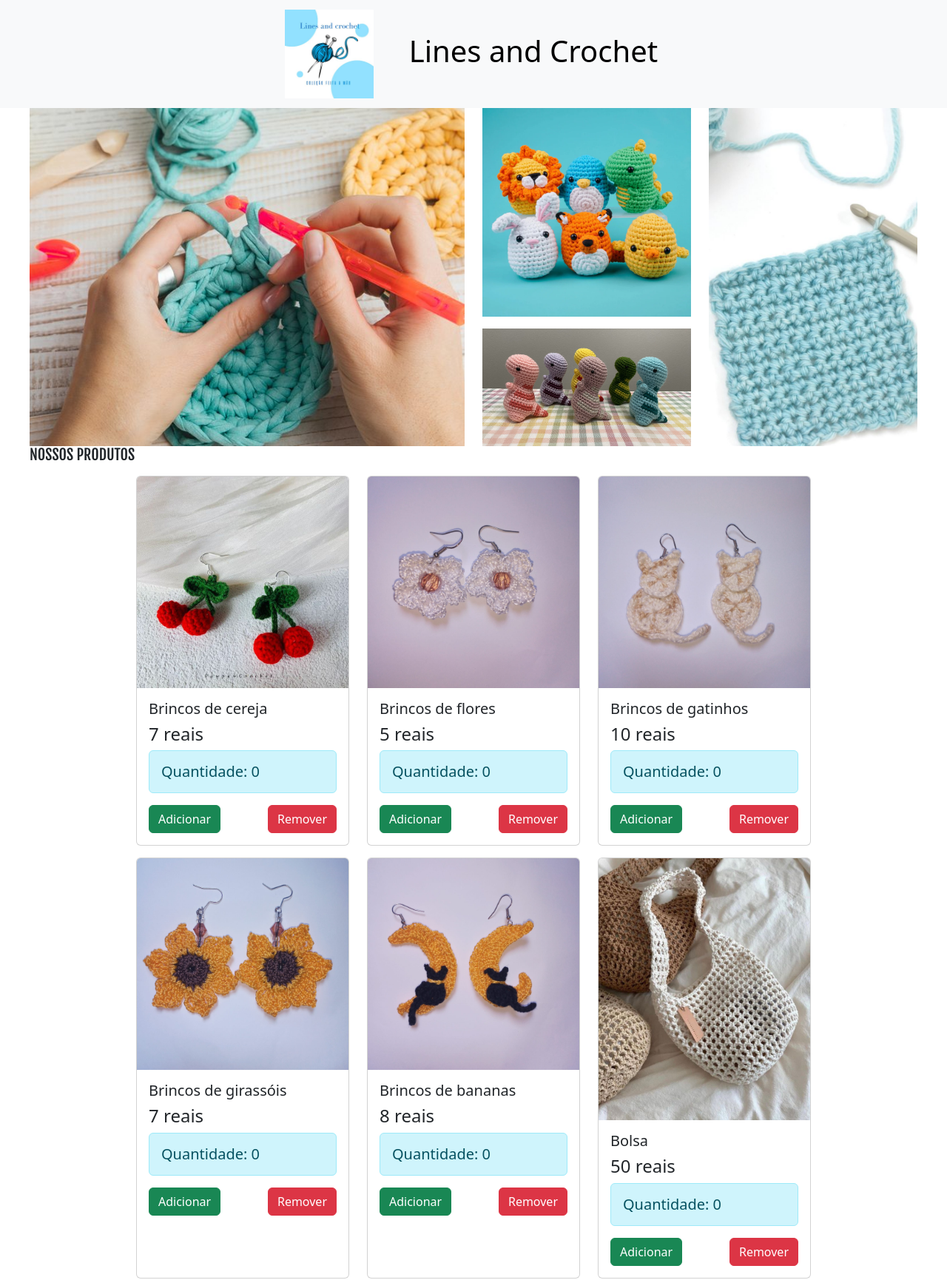
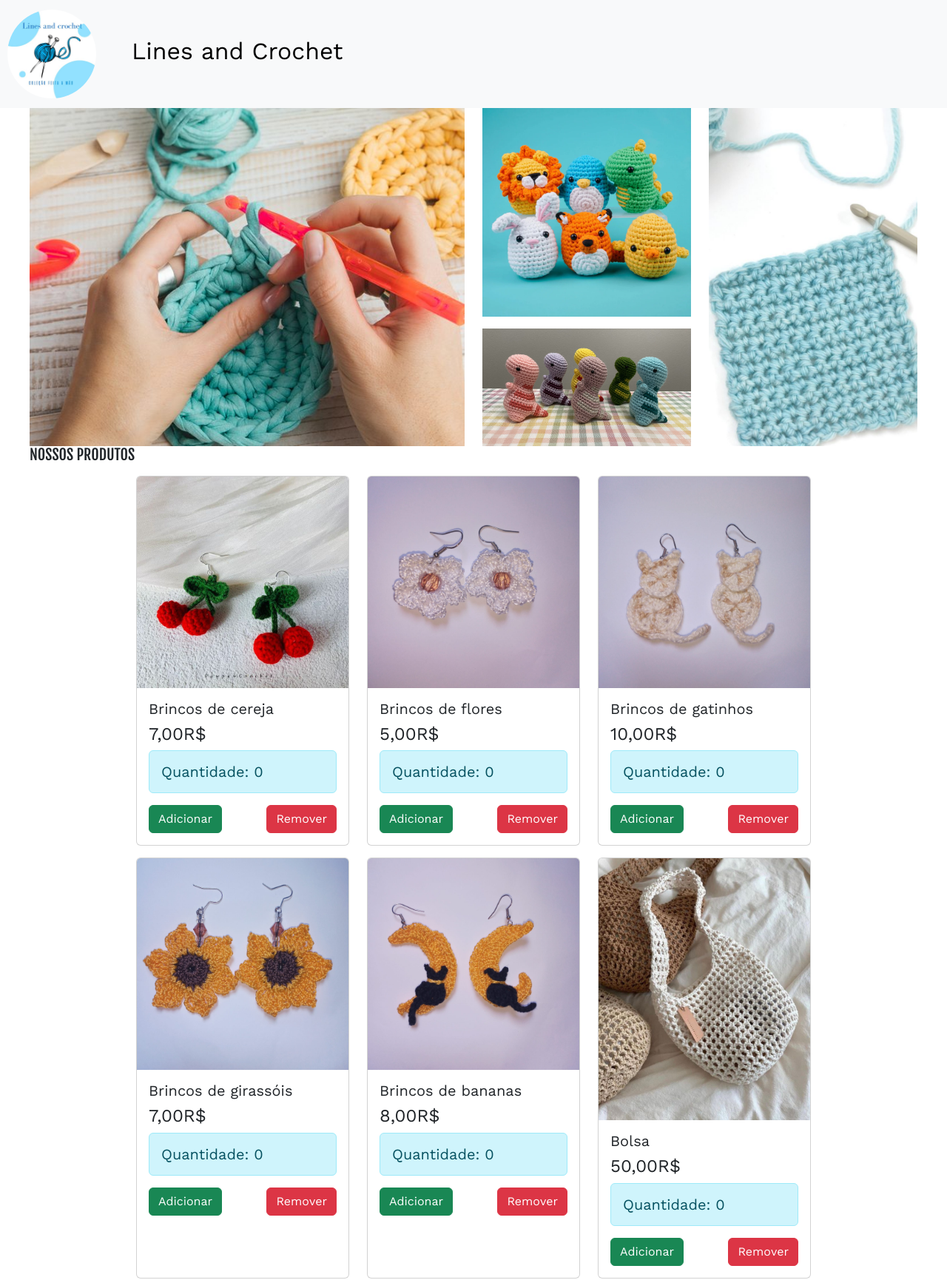
Before and after one commit to RamonPapes/lines-crochet, a plain HTML site: page index.html in a window 1280 px wide. Shown: the top 1730 px of the page at 74% size. Drawn offline with nearby package versions, Linux system fonts and the light colour scheme.

Commit message:
atualizando estilo

```diff
--- a/index.html
+++ b/index.html
@@ -13,22 +13,22 @@
     <link rel="shortcut icon" href="img/logo_crochet.jpeg" type="image/x-icon">
     <link rel="stylesheet" href="./styles/grid.css">
     <link rel="stylesheet" href="./styles/flex.css">
+    <link rel="stylesheet" href="https://cdnjs.cloudflare.com/ajax/libs/font-awesome/6.4.2/css/all.min.css"
+    integrity="sha512-z3gLpd7yknf1YoNbCzqRKc4qyor8gaKU1qmn+CShxbuBusANI9QpRohGBreCFkKxLhei6S9CQXFEbbKuqLg0DA=="
+    crossorigin="anonymous" referrerpolicy="no-referrer" />
+    <link href="https://cdn.jsdelivr.net/npm/bootstrap@5.3.2/dist/css/bootstrap.min.css" rel="stylesheet"
+    integrity="sha384-T3c6CoIi6uLrA9TneNEoa7RxnatzjcDSCmG1MXxSR1GAsXEV/Dwwykc2MPK8M2HN" crossorigin="anonymous">
     <link rel="stylesheet" href="./styles/style.css">
-    <link rel="stylesheet" href="https://cdnjs.cloudflare.com/ajax/libs/font-awesome/6.4.2/css/all.min.css"
-        integrity="sha512-z3gLpd7yknf1YoNbCzqRKc4qyor8gaKU1qmn+CShxbuBusANI9QpRohGBreCFkKxLhei6S9CQXFEbbKuqLg0DA=="
-        crossorigin="anonymous" referrerpolicy="no-referrer" />
-    <link href="https://cdn.jsdelivr.net/npm/bootstrap@5.3.2/dist/css/bootstrap.min.css" rel="stylesheet"
-        integrity="sha384-T3c6CoIi6uLrA9TneNEoa7RxnatzjcDSCmG1MXxSR1GAsXEV/Dwwykc2MPK8M2HN" crossorigin="anonymous">
 </head>
 
 <body>
     <header>
         <nav class="navbar navbar-light bg-light" style="padding-left: 10px;">
             <a class="navbar-brand"
-                style="display: flex; justify-content: center; align-items: center; width: 100%; column-gap: 3rem;"
+                style="display: flex; justify-content: flex-start; align-items: center; width: 100%; column-gap: 3rem;"
                 href="#">
-                <img src="img/logo_crochet.jpeg" width="120" height="120" class="d-inline-block align-top" alt="">
-                <h1>Lines and Crochet</h1>
+                <img style="border-radius: 50%;" src="img/logo_crochet.jpeg" width="120" height="120" class="d-inline-block align-top" alt="">
+                <h2>Lines and Crochet</h2>
             </a>
         </nav>
     </header>
@@ -48,7 +48,7 @@
                     <img src="img/cereja.png" class="card-img-top" alt="...">
                     <div class="card-body">
                         <h5 class="card-title">Brincos de cereja</h5>
-                        <h4>7 reais</h4>
+                        <h4>7,00R$</h4>
                         <h5 class="alert alert-info">Quantidade: <span class="quantidade ">0</span></h5>
                         <div style="display: flex; justify-content: space-between;">
                             <button class="adicionar btn btn-success" preco="7">Adicionar</button>
@@ -60,7 +60,7 @@
                     <img src="img/flores.png" class="card-img-top" alt="...">
                     <div class="card-body">
                         <h5 class="card-title">Brincos de flores</h5>
-                        <h4>5 reais</h4>
+                        <h4>5,00R$</h4>
                         <h5 class="alert alert-info">Quantidade: <span class="quantidade ">0</span></h5>
                         <div style="display: flex; justify-content: space-between;">
                             <button class="adicionar btn btn-success" preco="5">Adicionar</button>
@@ -72,7 +72,7 @@
                     <img src="img/gatos.png" class="card-img-top" alt="...">
                     <div class="card-body">
                         <h5 class="card-title">Brincos de gatinhos</h5>
-                        <h4>10 reais</h4>
+                        <h4>10,00R$</h4>
                         <h5 class="alert alert-info">Quantidade: <span class="quantidade ">0</span></h5>
                         <div style="display: flex; justify-content: space-between;">
                             <button class="adicionar btn btn-success" preco="10">Adicionar</button>
@@ -84,7 +84,7 @@
                     <img src="img/girassois.png" class="card-img-top" alt="...">
                     <div class="card-body">
                         <h5 class="card-title">Brincos de girassóis</h5>
-                        <h4>7 reais</h4>
+                        <h4>7,00R$</h4>
                         <h5 class="alert alert-info">Quantidade: <span class="quantidade ">0</span></h5>
                         <div style="display: flex; justify-content: space-between;">
                             <button class="adicionar btn btn-success" preco="7">Adicionar</button>
@@ -96,7 +96,7 @@
                     <img src="img/banana.jpeg" class="card-img-top" alt="...">
                     <div class="card-body">
                         <h5 class="card-title">Brincos de bananas</h5>
-                        <h4>8 reais</h4>
+                        <h4>8,00R$</h4>
                         <h5 class="alert alert-info">Quantidade: <span class="quantidade ">0</span></h5>
                         <div style="display: flex; justify-content: space-between;">
                             <button class="adicionar btn btn-success" preco="8">Adicionar</button>
@@ -108,7 +108,7 @@
                     <img src="img/bolsa.png" class="card-img-top" alt="...">
                     <div class="card-body">
                         <h5 class="card-title">Bolsa</h5>
-                        <h4>50 reais</h4>
+                        <h4>50,00R$</h4>
                         <h5 class="alert alert-info">Quantidade: <span class="quantidade ">0</span></h5>
                         <div style="display: flex; justify-content: space-between;">
                             <button class="adicionar btn btn-success" preco="50">Adicionar</button>
@@ -120,7 +120,7 @@
                     <img src="img/pizza.png" class="card-img-top" alt="...">
                     <div class="card-body">
                         <h5 class="card-title">Chaveiros de pizza</h5>
-                        <h4>7 reais</h4>
+                        <h4>7,00R$</h4>
                         <h5 class="alert alert-info">Quantidade: <span class="quantidade ">0</span></h5>
                         <div style="display: flex; justify-content: space-between;">
                             <button class="adicionar btn btn-success" preco="7">Adicionar</button>
@@ -176,17 +176,14 @@
                     <div class="col-md-4 col-lg-3 col-xl-3 mx-auto mb-md-0 mb-4">
                         <h6 class="text-uppercase fw-bold mb-4">Contato</h6>
                         <p><i class="fas fa-home me-3"></i> Salvador, Bahia, Brasil</p>
-                        <p>
-                            <i class="fas fa-envelope me-3"></i>
-                            contatolinesandcrochet@gmail.com
-                        </p>
+                        <p><i class="fas fa-envelope me-3"></i>contatolinescrochet@gmail.com</p>
                         <p><i class="fas fa-phone me-3"></i>+55 - 71 99999-9999</p>
                     </div>
                 </div>
             </div>
         </section>
         <!-- Copyright -->
-        <div class="text-center p-4" style="background-color: rgba(0, 0, 0, 0.05);">
+        <div class="text-center p-4" style="background-color: rgba(0, 0, 0, 0.342); color: white;">
             © 2023 Copyright:
             <p>Desenvolvido por Ramon papes, Suianne Martins, Jade Ribeiro, Talita Santos e Sara Mota</p>
         </div>
--- a/styles/style.css
+++ b/styles/style.css
@@ -55,6 +55,10 @@ img:hover {
     margin-bottom: 1rem;
 }
 
+header nav{
+    background-color: #7F8FFE;
+}
+
 @media(min-width: 720px) {
     .principal {
         padding: 0 2.5rem;
```
